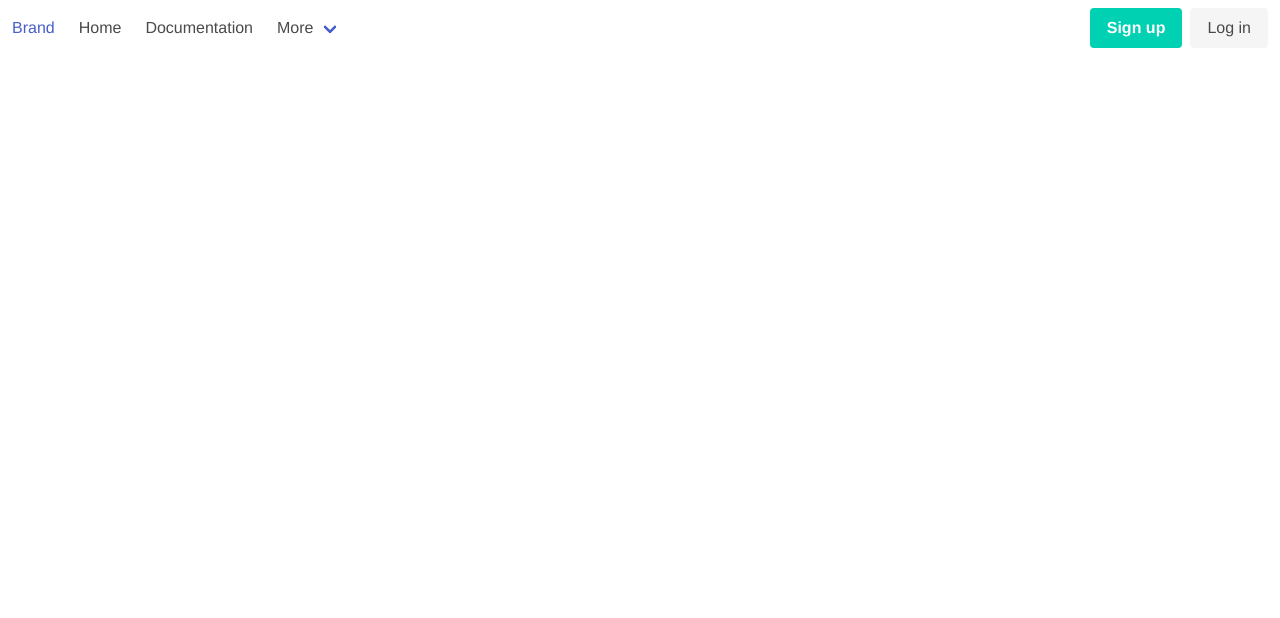
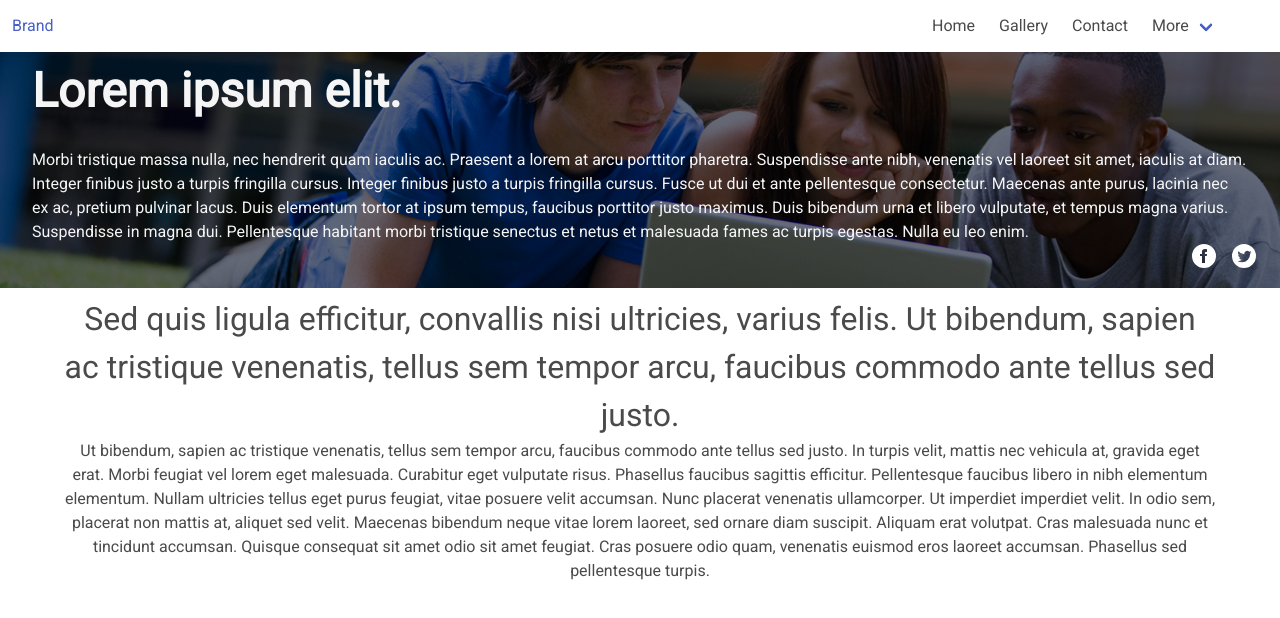
Before and after one commit to vimm0/website-frontend, a Vue app: page / in a window 1280 px wide. Shown: the top 618 px of the page. Built offline with nearby package versions, Linux system fonts and the light colour scheme.

Commit message:
add banner, create landing page

```diff
--- a/public/index.html
+++ b/public/index.html
@@ -5,6 +5,7 @@
     <meta http-equiv="X-UA-Compatible" content="IE=edge">
     <meta name="viewport" content="width=device-width,initial-scale=1.0">
     <link rel="icon" href="<%= BASE_URL %>favicon.ico">
+    <link href="https://fonts.googleapis.com/css?family=Roboto" rel="stylesheet">
     <title>website-frontend</title>
   </head>
   <body>
--- a/src/App.vue
+++ b/src/App.vue
@@ -1,8 +1,48 @@
 <template>
     <div id="app">
         <navbar></navbar>
-        <!--<img alt="Vue logo" src="./assets/logo.png">-->
-        <!--<HelloWorld msg="Welcome to Your Vue.js App"/>-->
+        <div class="image-container">
+            <img alt="Vue logo" src="./assets/school-banner.jpg">
+            <p class="title-text-over is-size-1 has-text-white-ter has-text-weight-semibold">Lorem ipsum elit.</p>
+            <p class="content-text-over is-size-6 has-text-white-ter">Morbi tristique massa nulla, nec hendrerit quam
+                iaculis ac. Praesent a lorem at arcu porttitor pharetra. Suspendisse ante nibh, venenatis vel laoreet
+                sit amet, iaculis at diam. Integer finibus justo a turpis fringilla cursus. Integer finibus justo a
+                turpis fringilla cursus. Fusce ut dui et ante pellentesque consectetur. Maecenas ante purus, lacinia nec
+                ex ac, pretium pulvinar lacus. Duis elementum tortor at ipsum tempus, faucibus porttitor justo maximus.
+                Duis bibendum urna et libero vulputate, et tempus magna varius. Suspendisse in magna dui. Pellentesque
+                habitant morbi tristique senectus et netus et malesuada fames ac turpis egestas. Nulla eu leo enim.</p>
+            <div class="share-links has-text-white-ter">
+                <a class="social-button"
+                   :href="`https://www.facebook.com/sharer/sharer.php?u=${url}&amp;src=sdkpreparse`"
+                   target="_blank">
+                    <svg xmlns="http://www.w3.org/2000/svg" width="24" height="24">
+                        <path d="M12 0a12 12 0 1 0 0 24 12 12 0 0 0 0-24zm3 8h-1.35c-.54 0-.65.22-.65.78V10h2l-.2 2H13v7h-3v-7H8v-2h2V7.7c0-1.78.93-2.7 3.03-2.7H15v3z"></path>
+                    </svg>
+                </a>
+                <a class="social-button" :href="`https://twitter.com/intent/tweet?url=${url};text=konichiwa`">
+                    <svg xmlns="http://www.w3.org/2000/svg" width="24" height="24">
+                        <path d="M12 0a12 12 0 1 0 0 24 12 12 0 0 0 0-24zm6.07 9.64A8.12 8.12 0 0 1 9.9 18.2a8.13 8.13 0 0 1-4.4-1.3 5.78 5.78 0 0 0 4.25-1.18 2.88 2.88 0 0 1-2.68-2c.45.09.9.06 1.3-.05a2.88 2.88 0 0 1-2.3-2.85c.38.22.82.35 1.3.36a2.88 2.88 0 0 1-.9-3.83 8.15 8.15 0 0 0 5.92 3 2.88 2.88 0 0 1 4.9-2.62 5.73 5.73 0 0 0 1.82-.7 2.88 2.88 0 0 1-1.26 1.59 5.73 5.73 0 0 0 1.65-.45 5.77 5.77 0 0 1-1.43 1.49z"></path>
+                    </svg>
+                </a>
+            </div>
+        </div>
+        <div class="container">
+            <p class="is-size-3 has-text-centered">Sed quis ligula efficitur, convallis nisi ultricies, varius felis. Ut
+                bibendum, sapien ac tristique venenatis, tellus sem tempor arcu, faucibus commodo ante tellus sed
+                justo.</p>
+            <p class="is-size-6 has-text-centered">Ut bibendum, sapien ac tristique venenatis, tellus sem tempor arcu,
+                faucibus commodo ante tellus sed justo. In turpis velit, mattis nec vehicula at, gravida eget erat.
+                Morbi
+                feugiat vel lorem eget malesuada. Curabitur eget vulputate risus. Phasellus faucibus sagittis efficitur.
+                Pellentesque faucibus libero in nibh elementum elementum. Nullam ultricies tellus eget purus feugiat,
+                vitae
+                posuere velit accumsan. Nunc placerat venenatis ullamcorper. Ut imperdiet imperdiet velit. In odio sem,
+                placerat non mattis at, aliquet sed velit. Maecenas bibendum neque vitae lorem laoreet, sed ornare diam
+                suscipit. Aliquam erat volutpat. Cras malesuada nunc et tincidunt accumsan. Quisque consequat sit amet
+                odio
+                sit amet feugiat. Cras posuere odio quam, venenatis euismod eros laoreet accumsan. Phasellus sed
+                pellentesque turpis.</p>
+        </div>
     </div>
 </template>
 
@@ -12,6 +52,11 @@
 
     export default {
         name: 'app',
+        data() {
+            return {
+                url: 'https://vimm0.github.io/'
+            }
+        },
         components: {
             // HelloWorld,
             Navbar
@@ -21,11 +66,36 @@
 
 <style>
     #app {
-        font-family: 'Avenir', Helvetica, Arial, sans-serif;
-        -webkit-font-smoothing: antialiased;
-        -moz-osx-font-smoothing: grayscale;
-        text-align: center;
-        color: #2c3e50;
-        /*margin-top: 60px;*/
+        font-family: 'Roboto', sans-serif;
+    }
+
+    .image-container {
+        position: relative;
+    }
+
+    p.title-text-over {
+        position: absolute;
+        top: .2rem;
+        padding-left: 2rem
+    }
+
+    p.content-text-over {
+        position: absolute;
+        top: 4rem;
+        padding: 2rem 2rem;
+    }
+
+    div.share-links {
+        position: absolute;
+        top: 12rem;
+        right: 1rem;
+    }
+
+    a.social-button {
+        padding: .5rem;
+    }
+
+    svg path {
+        fill: #fff;
     }
 </style>
--- a/src/components/Navbar.vue
+++ b/src/components/Navbar.vue
@@ -15,15 +15,17 @@
             </a>
         </div>
         <div id="navbarBasicExample" class="navbar-menu" :class="{'is-active': isActive}">
-            <div class="navbar-start">
+            <div class="navbar-end">
                 <a class="navbar-item">
                     Home
                 </a>
 
                 <a class="navbar-item">
-                    Documentation
+                    Gallery
                 </a>
-
+                <a class="navbar-item">
+                    Contact
+                </a>
                 <div class="navbar-item has-dropdown is-hoverable">
                     <a class="navbar-link">
                         More
@@ -34,34 +36,34 @@
                             About
                         </a>
                         <a class="navbar-item">
-                            Jobs
+                            Notice
                         </a>
+
                         <a class="navbar-item">
-                            Contact
+                            Research
                         </a>
                         <hr class="navbar-divider">
                         <a class="navbar-item">
-                            Report an issue
+                            Admission
                         </a>
                     </div>
                 </div>
             </div>
 
-            <div class="navbar-end">
-                <div class="navbar-item">
-                    <div class="buttons">
-                        <a class="button is-primary">
-                            <strong>Sign up</strong>
-                        </a>
-                        <a class="button is-light">
-                            Log in
-                        </a>
-                    </div>
-                </div>
-            </div>
+            <!--<div class="navbar-end">-->
+            <!--<div class="navbar-item">-->
+            <!--<div class="buttons">-->
+            <!--<a class="button is-primary">-->
+            <!--<strong>Sign up</strong>-->
+            <!--</a>-->
+            <!--<a class="button is-light">-->
+            <!--Log in-->
+            <!--</a>-->
+            <!--</div>-->
+            <!--</div>-->
+            <!--</div>-->
         </div>
     </nav>
-
 </template>
 <script>
     export default {
@@ -73,3 +75,8 @@
         }
     }
 </script>
+<style lang="scss">
+    .navbar-end {
+        padding-right: 3.2rem;
+    }
+</style>
```
Also changed, not shown: src/assets/school-banner.jpg (added).
